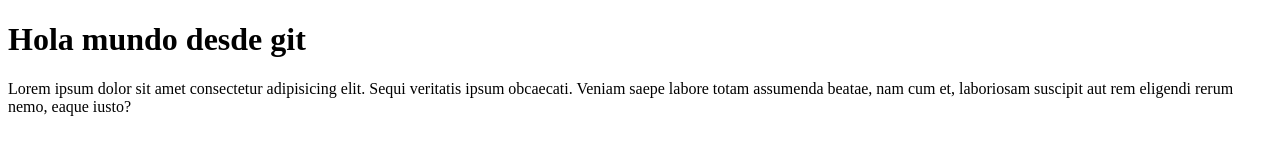
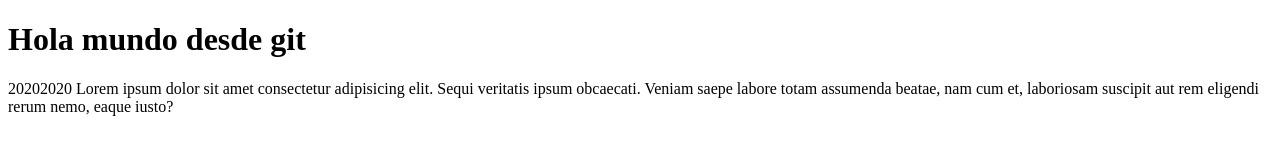
Before and after one commit to manueljrp2015/test-unit, a plain HTML site: page index.html in a window 1280 px wide. Drawn offline with Linux system fonts and the light colour scheme.

Commit message:
agregue nro al inicio

```diff
--- a/index.html
+++ b/index.html
@@ -8,7 +8,7 @@
 <body>
     <h1>Hola mundo desde git</h1>
     <p>
-        Lorem ipsum dolor sit amet consectetur adipisicing elit. Sequi veritatis ipsum obcaecati. Veniam saepe labore totam assumenda beatae, nam cum et, laboriosam suscipit aut rem eligendi rerum nemo, eaque iusto?
+        20202020 Lorem ipsum dolor sit amet consectetur adipisicing elit. Sequi veritatis ipsum obcaecati. Veniam saepe labore totam assumenda beatae, nam cum et, laboriosam suscipit aut rem eligendi rerum nemo, eaque iusto?
     </p>
 </body>
 </html>
```
